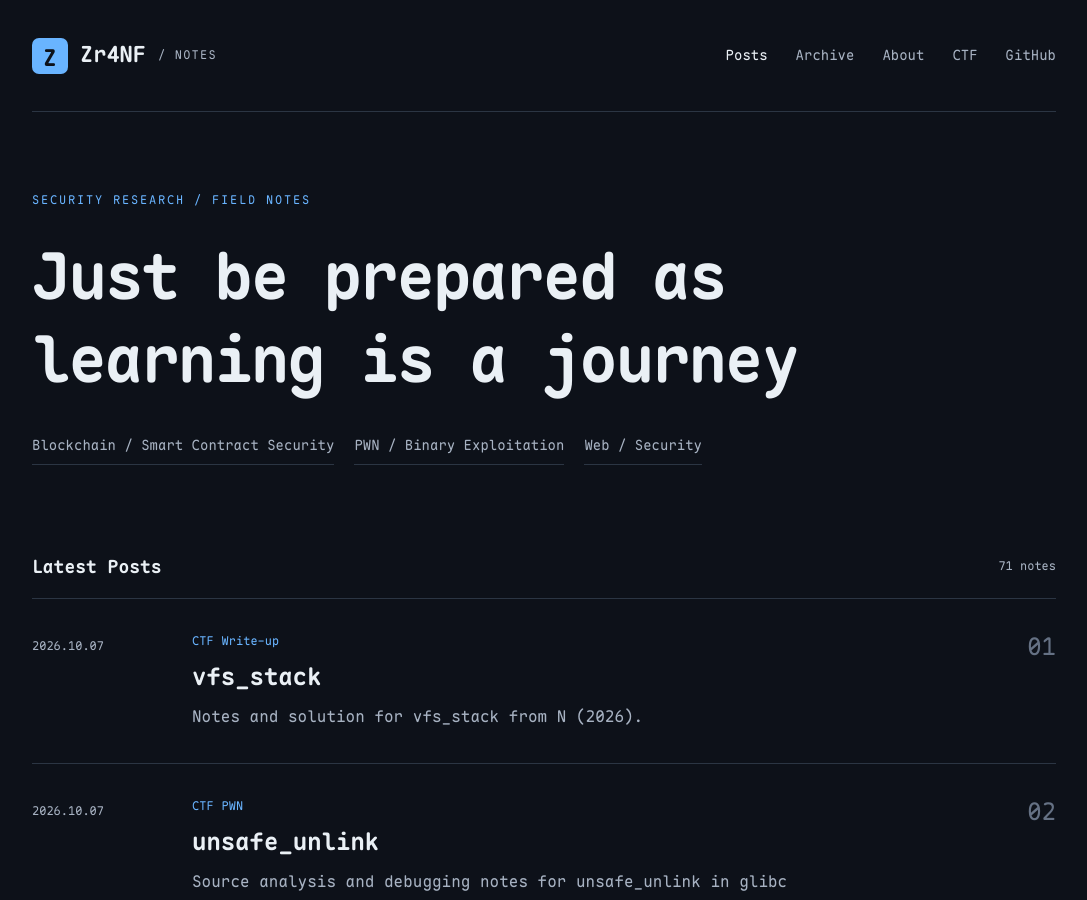
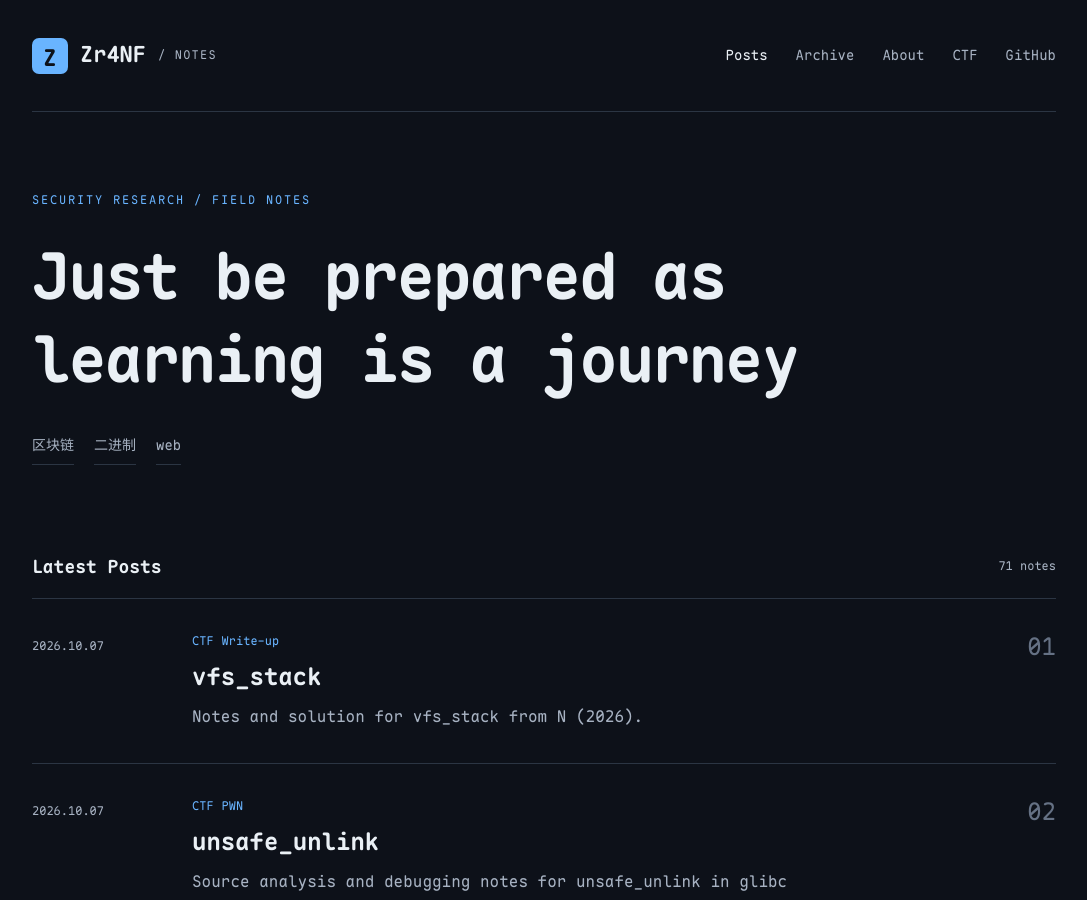
Before and after one commit to Zr4NF/Zr4NF.github.io, a Jekyll site: the page built from index.html, in a window 1280 px wide and 900 px high. Shown: the whole window, without its empty margins (96-1183 px from the left). Built offline with Jekyll 4.4.1, drawn with Linux system fonts in a browser that asks for light colours; some web fonts are replaced.

Commit message:
Simplify homepage topics to 区块链, 二进制 and web

```diff
--- a/index.html
+++ b/index.html
@@ -4,7 +4,7 @@
 <section class="hero">
   <p class="eyebrow">SECURITY RESEARCH / FIELD NOTES</p>
   <h1>Just be prepared as learning is a journey</h1>
-  <div class="topics"><span>Blockchain / Smart Contract Security</span><span>PWN / Binary Exploitation</span><span>Web / Security</span></div>
+  <div class="topics"><span>区块链</span><span>二进制</span><span>web</span></div>
 </section>
 <section class="articles" aria-labelledby="articles-title">
   <div class="section-heading"><h2 id="articles-title">Latest Posts</h2><span>{{ site.posts | size }} notes</span></div>
```
